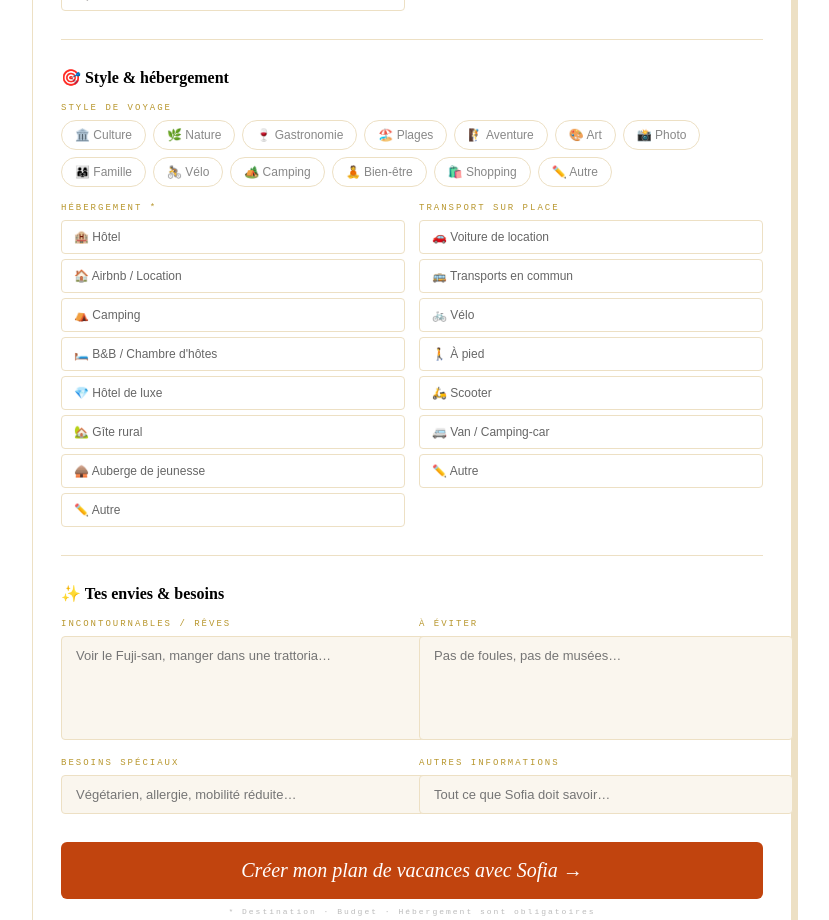
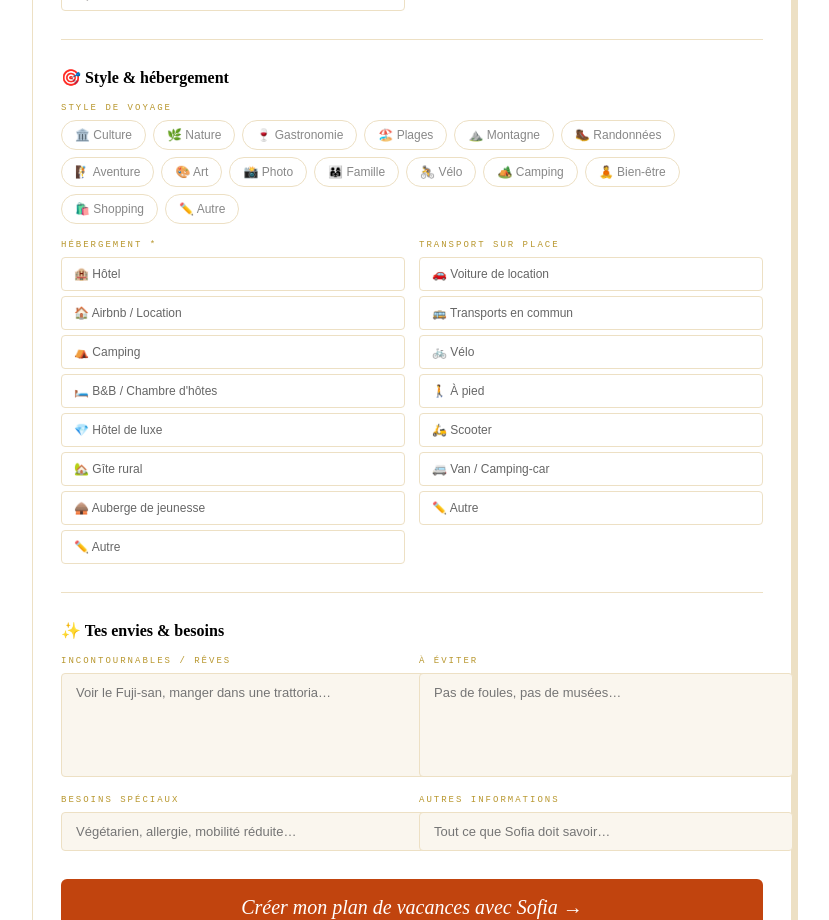
Before and after one commit to ingedevogelaere-hub/sofia-planner, a Next.js app: page / in a window 1280 px wide. Shown: the part 1220-2140 px from the top of the page, without its empty margins (228-1057 px from the left). Built offline with nearby package versions, Linux system fonts and the light colour scheme.

Commit message:
Modify styles list and improve date validation
Updated the styles list to include new options for mountain and hiking activities. Enhanced date handling to validate return date against departure date and set error messages accordingly.

```diff
--- a/pages/index.js
+++ b/pages/index.js
@@ -1,7 +1,7 @@
 import Head from "next/head";
 import { useState, useRef, useEffect } from "react";
 
-const STYLES_LIST = ["🏛️ Culture","🌿 Nature","🍷 Gastronomie","🏖️ Plages","🧗 Aventure","🎨 Art","📸 Photo","👨‍👩‍👧 Famille","🚴 Vélo","🏕️ Camping","🧘 Bien-être","🛍️ Shopping"];
+const STYLES_LIST = ["🏛️ Culture","🌿 Nature","🍷 Gastronomie","🏖️ Plages","⛰️ Montagne","🥾 Randonnées","🧗 Aventure","🎨 Art","📸 Photo","👨‍👩‍👧 Famille","🚴 Vélo","🏕️ Camping","🧘 Bien-être","🛍️ Shopping"];
 const HEBERGEMENTS = ["🏨 Hôtel","🏠 Airbnb / Location","⛺ Camping","🛏️ B&B / Chambre d'hôtes","💎 Hôtel de luxe","🏡 Gîte rural","🛖 Auberge de jeunesse"];
 const BUDGETS = ["🌱 Économique (< 80€/j)","💼 Moyen (80-150€/j)","✨ Confort (150-250€/j)","💎 Luxe (250€+/j)"];
 const TRANSPORTS = ["🚗 Voiture de location","🚌 Transports en commun","🚲 Vélo","🚶 À pied","🛵 Scooter","🚐 Van / Camping-car"];
@@ -50,7 +50,7 @@ export default function SofiaPlanner() {
   const [form,setForm]=useState({destination:"",depart:"",dateStart:"",dateEnd:"",nuits:7,voyageurs:"",voyageurs_autre:"",budget:"",budget_global:"",styles:[],style_autre:"",hebergement:"",hebergement_autre:"",transport:"",transport_autre:"",transport_to:"",transport_to_autre:"",special:"",musts:"",avoid:"",notes:""});
   const setF=(k,v)=>setForm(f=>({...f,[k]:v}));
   const toggleStyle=s=>setF("styles",form.styles.includes(s)?form.styles.filter(x=>x!==s):[...form.styles,s]);
-  const handleDate=(k,v)=>{setF(k,v);const start=k==="dateStart"?v:form.dateStart;const end=k==="dateEnd"?v:form.dateEnd;if(start&&end){const diff=Math.round((new Date(end)-new Date(start))/(1000*60*60*24));if(diff>0)setF("nuits",diff);}};
+  const handleDate=(k,v)=>{setF(k,v);const start=k==="dateStart"?v:form.dateStart;const end=k==="dateEnd"?v:form.dateEnd;if(start&&end){const diff=Math.round((new Date(end)-new Date(start))/(1000*60*60*24));if(diff>0){setF("nuits",diff);setErrors(e=>({...e,dateEnd:undefined}));}else{setErrors(e=>({...e,dateEnd:"⚠️ La date de retour doit être après le départ"}));}}};
   const validate=()=>{const e={};if(!form.destination.trim())e.destination="Destination obligatoire";if(!form.budget)e.budget="Budget obligatoire";if(!form.hebergement)e.hebergement="Hébergement obligatoire";if(form.dateStart&&form.dateEnd&&new Date(form.dateEnd)<=new Date(form.dateStart))e.dateEnd="La date de retour doit être après le départ";if(form.nuits<1)e.nuits="Précise la durée";setErrors(e);if(Object.keys(e).length>0){const fk=Object.keys(e)[0];document.getElementById("field-"+fk)?.scrollIntoView({behavior:"smooth",block:"center"});}return Object.keys(e).length===0;};
   const generate=async()=>{if(!validate())return;setPhase("loading");setOverloaded(false);try{const res=await fetch("/api/plan",{method:"POST",headers:{"Content-Type":"application/json"},body:JSON.stringify({formData:form})});const data=await res.json();if(res.status===529||data.error==="OVERLOADED"){setPhase("form");setOverloaded(true);return;}if(!res.ok)throw new Error(data.error||"Erreur");if(data.type==="plan"){setPlan(data.data);setMsgs([{role:"assistant",content:data.data.intro||"Votre plan est prêt !"}]);setPhase("result");}else{alert("Réponse inattendue.");setPhase("form");}}catch(err){alert("Erreur : "+err.message);setPhase("form");}};
   const sendChat=async()=>{if(!chatIn.trim()||chatLoad)return;const userMsg={role:"user",content:chatIn.trim()};const newMsgs=[...msgs,userMsg];setMsgs(newMsgs);setChatIn("");setChatLoad(true);try{const res=await fetch("/api/plan",{method:"POST",headers:{"Content-Type":"application/json"},body:JSON.stringify({messages:newMsgs.map(m=>({role:m.role,content:m.content}))})});const data=await res.json();if(data.type==="plan"&&data.data?.days){setPlan(data.data);setMsgs([...newMsgs,{role:"assistant",content:"✅ Plan mis à jour ! — Sofia 🌍"}]);}else{setMsgs([...newMsgs,{role:"assistant",content:data.reply||"Désolée, une erreur !"}]);}}catch{setMsgs([...newMsgs,{role:"assistant",content:"Désolée, une erreur !"}]);}setChatLoad(false);};
@@ -87,7 +87,7 @@ export default function SofiaPlanner() {
               <div style={{textAlign:"center",color:"#B8972E",fontSize:18}}>→</div>
               <div id="field-dateEnd"><div style={{fontSize:11,color:"#8A9E93",marginBottom:4,fontFamily:"'DM Mono',monospace",letterSpacing:1}}>RETOUR</div><input type="date" style={{...inp,borderColor:errors.dateEnd?"#C1440E":undefined}} value={form.dateEnd} onChange={e=>handleDate("dateEnd",e.target.value)}/>{errMsg("dateEnd")}</div>
             </div>
-            {form.dateStart&&form.dateEnd&&!errors.dateEnd?(<div style={{display:"flex",alignItems:"center",gap:10,padding:"10px 14px",background:"#fff",border:"1.5px solid #B8972E",borderRadius:4}}><span style={{fontSize:20}}>🌙</span><div><div style={{fontFamily:"'Playfair Display',serif",fontSize:18,fontWeight:700,color:"#B8972E"}}>{form.nuits} nuits</div><div style={{fontFamily:"'DM Mono',monospace",fontSize:9,color:"#8A9E93",letterSpacing:1}}>calculées automatiquement</div></div></div>):(<div id="field-nuits"><span style={{...lbl,color:"#8A9E93"}}>Ou combien de nuits ? (si dates inconnues)</span><div style={{display:"flex",alignItems:"center",gap:10}}><input type="number" min="1" max="90" style={{...inp,width:80}} value={form.nuits} onChange={e=>setF("nuits",parseInt(e.target.value)||1)}/><span style={{fontSize:13,color:"#8A9E93"}}>nuits</span></div>{errMsg("nuits")}</div>)}
+            {form.dateStart&&form.dateEnd&&!errors.dateEnd?(<div style={{display:"flex",alignItems:"center",gap:10,padding:"10px 14px",background:"#fff",border:"1.5px solid #B8972E",borderRadius:4}}><span style={{fontSize:20}}>🌙</span><div><div style={{fontFamily:"'Playfair Display',serif",fontSize:18,fontWeight:700,color:"#B8972E"}}>{form.nuits} nuits</div></div></div>):(<div id="field-nuits"><span style={{...lbl,color:"#8A9E93"}}>Ou combien de nuits ? (si dates inconnues)</span><div style={{display:"flex",alignItems:"center",gap:10}}><input type="number" min="1" max="90" style={{...inp,width:80}} value={form.nuits} onChange={e=>setF("nuits",parseInt(e.target.value)||1)}/><span style={{fontSize:13,color:"#8A9E93"}}>nuits</span></div>{errMsg("nuits")}</div>)}
           </div>
         </div>
 
```
